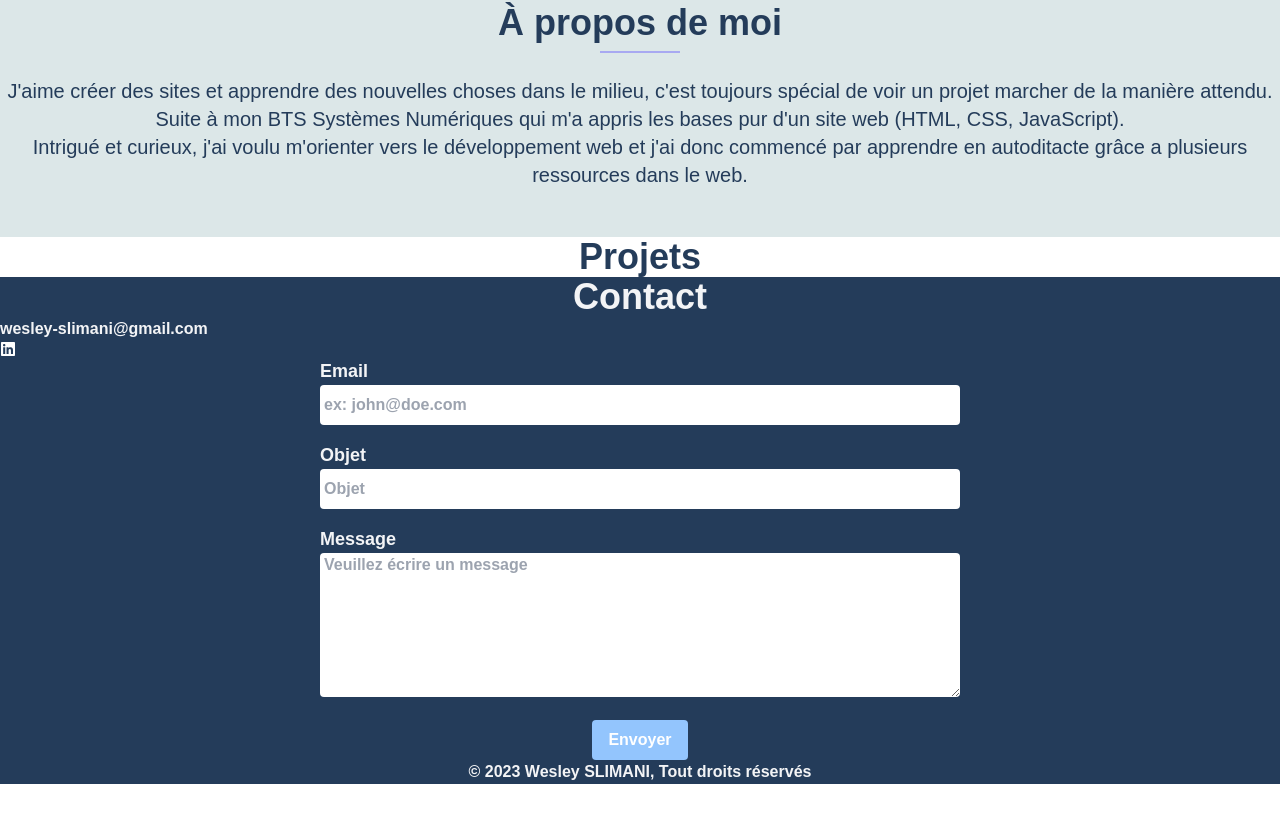
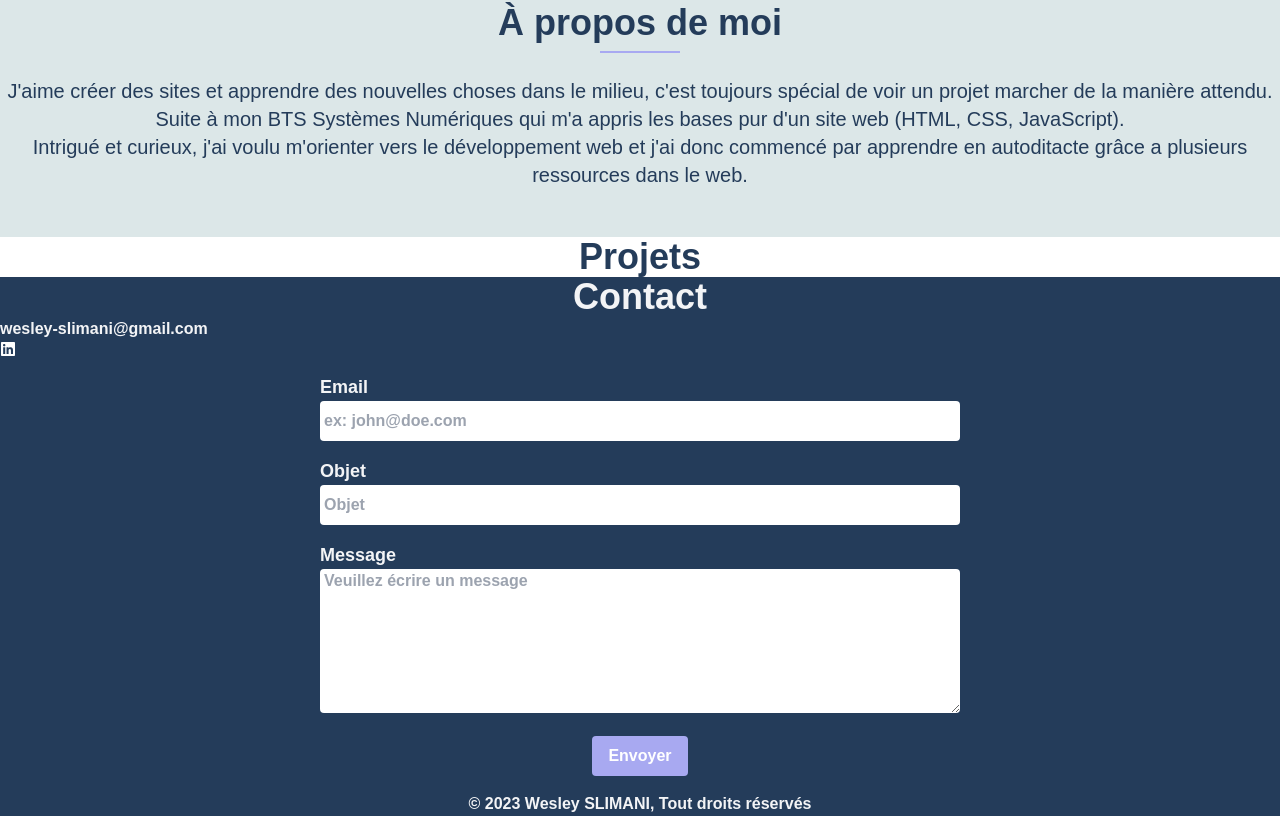
Before and after one commit to Chilluno/my-portfolio, a React (Create React App) app: page / in a window 1280 px wide. Shown: the part 753-1569 px from the top of the page. Before the commit the page ends 1537 px from the top, so only its background shows below. Built offline with nearby package versions, Linux system fonts and the light colour scheme.

Commit message:
fix: tweaked some color and spacing for Contact component

```diff
--- a/src/components/Contact.js
+++ b/src/components/Contact.js
@@ -16,7 +16,7 @@ export const Contact = () => {
       e.target.reset();
    }
 
-   return  <div className="flex flex-column justify-center">
+   return  <div className="flex flex-column justify-center m-4">
    <form ref={form} className="space-y-4 w-[40rem]" onSubmit={sendEmail}>
 
    <div>
@@ -49,7 +49,7 @@ export const Contact = () => {
    rows="6"
    />
    </div>
-   <button className="bg-blue-300 hover:bg-dreamy-purple text-white font-bold shadowed rounded py-2 px-4" type="submit">Envoyer</button>
+   <button className="bg-dreamy-purple hover:bg-[#8B8CC7] text-white hover:text-gray-100 font-bold shadowed rounded py-2 px-4" type="submit">Envoyer</button>
    </form>
    </div>
 }
```
